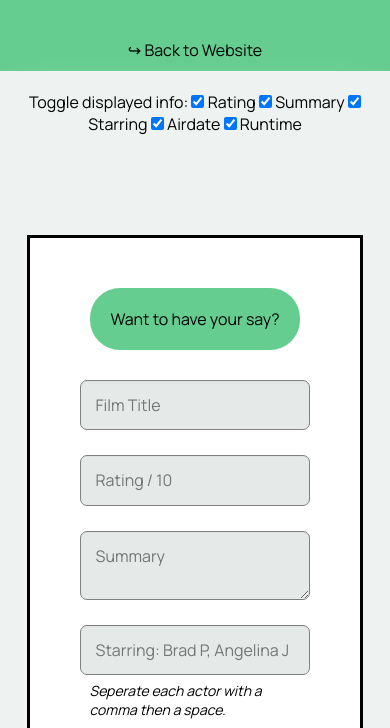
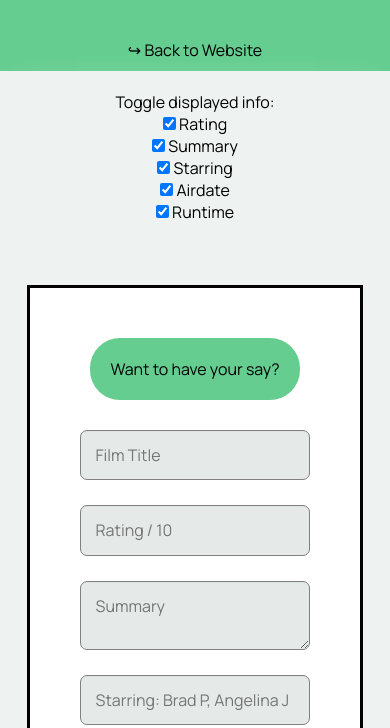
Before and after one commit to isobelbutler/Movie-Data, a plain HTML site: page index.html in a window 390 px wide. Shown: the part 115-843 px from the top of the page. Drawn offline with nearby package versions, Linux system fonts and the light colour scheme.

Commit message:
mobile tweaks

```diff
--- a/css/styles.css
+++ b/css/styles.css
@@ -136,6 +136,9 @@ h4 {
   /* CARDS */
 
   .filters {
+    display: flex;
+    justify-content: center;
+    column-gap: 10px;
     padding: 20px 0;
     text-align: center;
     background-color: #EEF3F2;
@@ -237,13 +240,23 @@ button {
 
 
   /* Media Queries */
+
+  @media screen and (max-width: 550px) {
+
+    section:first-child {
+    padding: 400px 2%;
+  }
+
+  .filters {
+    flex-wrap: wrap;
+    flex-direction: column;
+  }
+
+  }
+
   @media screen and (max-width: 849px) {
     .card-container {
      grid-template-columns: auto;   }
-
-    section:first-child {
-    padding: 350px 2%;
-  }
   }
 
 
--- a/index.html
+++ b/index.html
@@ -27,21 +27,25 @@
     <!-- Filters -->
     <form class="filters">
           <label>Toggle displayed info:</label>
-          <input type="checkbox" id="check_rating" name="check_rating" checked onclick="toggleRating(this)">
+          <div><input type="checkbox" id="check_rating" name="check_rating" checked onclick="toggleRating(this)">
           <label for="check_rating">Rating</label>
-
+          </div>
+          <div>
           <input type="checkbox" id="check_summary" name="check_summary" checked onclick="toggleSummary(this)">
           <label for="check_summary">Summary</label>
-
+          </div>
+          <div>
           <input type="checkbox" id="check_starring" name="check_starring" checked onclick="toggleStarring(this)">
           <label for="check_starring">Starring</label>
-
+        </div>
+        <div>
           <input type="checkbox" id="check_airdate" name="check_airdate" checked onclick="toggleAired(this)">
           <label for="check_airdate">Airdate</label>
-
+        </div>
+        <div>
           <input type="checkbox" id="check_runtime" name="check_runtime" checked onclick="toggleRuntime(this)">
           <label for="check_runtime">Runtime</label>
-
+        </div>
         </form>
   </header>
 
```
